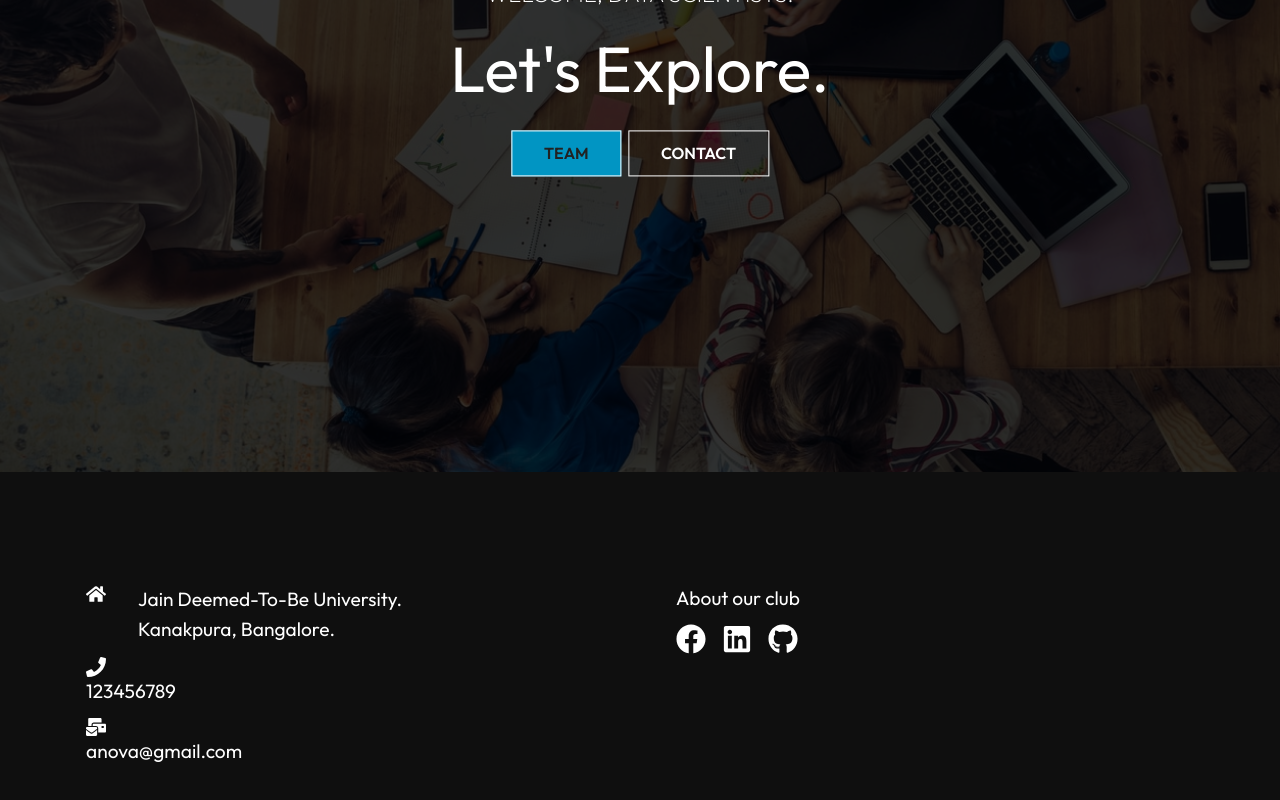
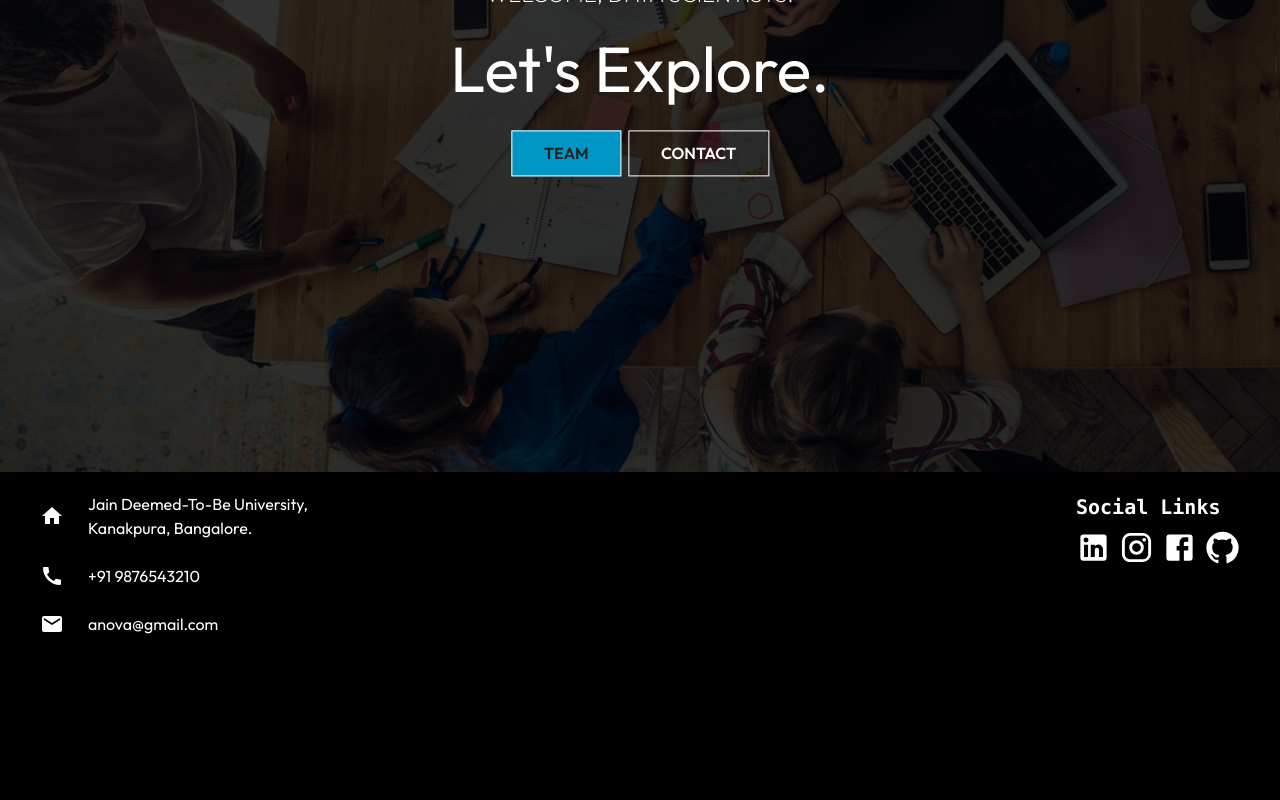
Before and after one commit to KAVINKUMAR1102/f, a React (Create React App) app: page / in a window 1280 px wide. Shown: the part 328-1128 px from the top of the page. After the commit the page ends 984 px from the top, so only its background shows below. Built offline with nearby package versions, Linux system fonts and the light colour scheme.

Commit message:
footer with animation

```diff
--- a/package.json
+++ b/package.json
@@ -11,6 +11,7 @@
     "@testing-library/jest-dom": "^5.16.5",
     "@testing-library/react": "^13.4.0",
     "@testing-library/user-event": "^13.5.0",
+    "aos": "^2.3.4",
     "react": "^18.2.0",
     "react-dom": "^18.2.0",
     "react-icons": "^4.8.0",
--- a/src/components/footer.js
+++ b/src/components/footer.js
@@ -1,63 +1,100 @@
 import "./footerStyles.css";
+import AOS from "aos";
+import "aos/dist/aos.css";
+import FacebookIcon from "@mui/icons-material/Facebook";
+import InstagramIcon from "@mui/icons-material/Instagram";
+import LinkedInIcon from "@mui/icons-material/LinkedIn";
+import GitHubIcon from "@mui/icons-material/GitHub";
+import React, { useEffect } from "react";
+import HomeIcon from "@mui/icons-material/Home";
+import CallIcon from "@mui/icons-material/Call";
+import EmailIcon from "@mui/icons-material/Email";
 
-import React from "react";
-import {
-  FaHome,
-  FaPhone,
-  FaMailBulk,
-  FaFacebook,
-  FaLinkedin,
-  FaGithub,
-} from "react-icons/fa";
+const Footer = () => {
+  useEffect(() => {
+    AOS.init();
+  }, []);
 
-const footer = () => {
   return (
-    <div className="footer">
-      <div className="footer-container">
-        <div className="left">
-          <div className="location">
-            <FaHome size={20} style={{ color: "#fff", marginRight: "2rem" }} />
+    <div className="text-white py-5 overflow-hidden">
+      <div className="flex justify-between items-start mx-10">
+        <div
+          className="flex flex-col space-y-6 "
+          data-aos="fade-right"
+          data-aos-duration="700"
+        >
+          <div className="flex space-x-6 items-center">
+            <HomeIcon className="text-white" />
             <div>
-              <p>Jain Deemed-To-Be University.</p>
-              <p>Kanakpura, Bangalore.</p>
+              Jain Deemed-To-Be University,
+              <br /> Kanakpura, Bangalore.
             </div>
           </div>
-          <div className="phone">
-            <h4>
-              <FaPhone
-                size={20}
-                style={{ color: "#fff", marginRight: "2rem" }}
-              />
-              123456789
-            </h4>
+          <div className="flex space-x-6">
+            <CallIcon className="text-white" />
+            <div>+91 9876543210</div>
           </div>
-          <div className="mail">
-            <h4>
-              <FaMailBulk
-                size={20}
-                style={{ color: "#fff", marginRight: "2rem" }}
-              />
-              anova@gmail.com
-            </h4>
+          <div className="flex space-x-6">
+            <EmailIcon className="text-white" />
+            <a href="mailto:anova@gmail.com">anova@gmail.com</a>
           </div>
         </div>
+        <div data-aos="fade-left" data-aos-duration="700">
+          <p className="mb-2 text-[20px] font-semibold font-mono">
+            Social Links
+          </p>
+          <div className="flex space-x-2 text-zinc-600">
+            <div className="group">
+              <a
+                href="https://www.linkedin.com/"
+                target="_blank"
+                rel="noreferrer"
+              >
+                <LinkedInIcon
+                  fontSize="medium"
+                  sx={{ fontSize: "35px" }}
+                  className=" group-hover:text-blue-700 transition duration-200 "
+                />
+              </a>
+            </div>
 
-        <div className="right">
-          <h4>About our club</h4>
-          <p></p>
-          <div className="flex ">
-            <FaFacebook
-              size={30}
-              style={{ color: "#fff", marginRight: "1rem" }}
-            />
-            <FaLinkedin
-              size={30}
-              style={{ color: "#fff", marginRight: "1rem" }}
-            />
-            <FaGithub
-              size={30}
-              style={{ color: "#fff", marginRight: "1rem" }}
-            />
+            <div className="group">
+              <a
+                href="https://www.instagram.com/"
+                target="_blank"
+                rel="noreferrer"
+              >
+                <InstagramIcon
+                  fontSize="medium"
+                  sx={{ fontSize: "35px" }}
+                  className="group-hover:text-pink-600 transition duration-200"
+                />
+              </a>
+            </div>
+
+            <div className="group">
+              <a
+                href="https://www.facebook.com/"
+                target="_blank"
+                rel="noreferrer"
+              >
+                <FacebookIcon
+                  fontSize="medium"
+                  sx={{ fontSize: "35px" }}
+                  className="group-hover:text-blue-900 transition duration-200"
+                />
+              </a>
+            </div>
+
+            <div className="group">
+              <a href="https://github.com/" target="_blank" rel="noreferrer">
+                <GitHubIcon
+                  fontSize="medium"
+                  sx={{ fontSize: "35px" }}
+                  className="transition duration-200 group-hover:text-zinc-400"
+                />
+              </a>
+            </div>
           </div>
         </div>
       </div>
@@ -65,4 +102,4 @@ const footer = () => {
   );
 };
 
-export default footer;
+export default Footer;
--- a/src/components/h_img.js
+++ b/src/components/h_img.js
@@ -1,19 +1,29 @@
+import React from "react";
 import "./h_imgStyles.css";
-
-import React from "react";
 import IntroImg from "../assets/Student-Club-2.jpg";
 import { Link } from "react-router-dom";
+import AOS from "aos";
+import { useEffect } from "react";
+import "aos/dist/aos.css";
 
-const h_img = () => {
+const H_img = () => {
+  useEffect(() => {
+    AOS.init();
+  }, []);
+
   return (
-    <div className="home">
+    <div className="home ">
       <div className="mask">
         <img className="intro-img" src={IntroImg} alt="" />
       </div>
       <div className="Content">
-        <p>Welcome, Data Scientists.</p>
-        <h1>Let's Explore.</h1>
-        <div>
+        <p data-aos="fade-up" data-aos-duration="700" className="">
+          Welcome, Data Scientists.
+        </p>
+        <h1 data-aos="fade-up" data-aos-duration="800" className="">
+          Let's Explore.
+        </h1>
+        <div data-aos="fade-up" data-aos-duration="900">
           <Link to="/team" className="btn">
             Team
           </Link>
@@ -26,4 +36,4 @@ const h_img = () => {
   );
 };
 
-export default h_img;
+export default H_img;
--- a/tailwind.config.js
+++ b/tailwind.config.js
@@ -1,7 +1,7 @@
 /** @type {import('tailwindcss').Config} */
 module.exports = {
   content: ["./src/**/*.{js,jsx,ts,tsx}"],
-  important: "",
+  important: "#root",
   theme: {
     extend: {},
   },
```
Also changed, not shown: src/components/links.txt (added), 14 other files (tests, documents, lock files or other folders).
